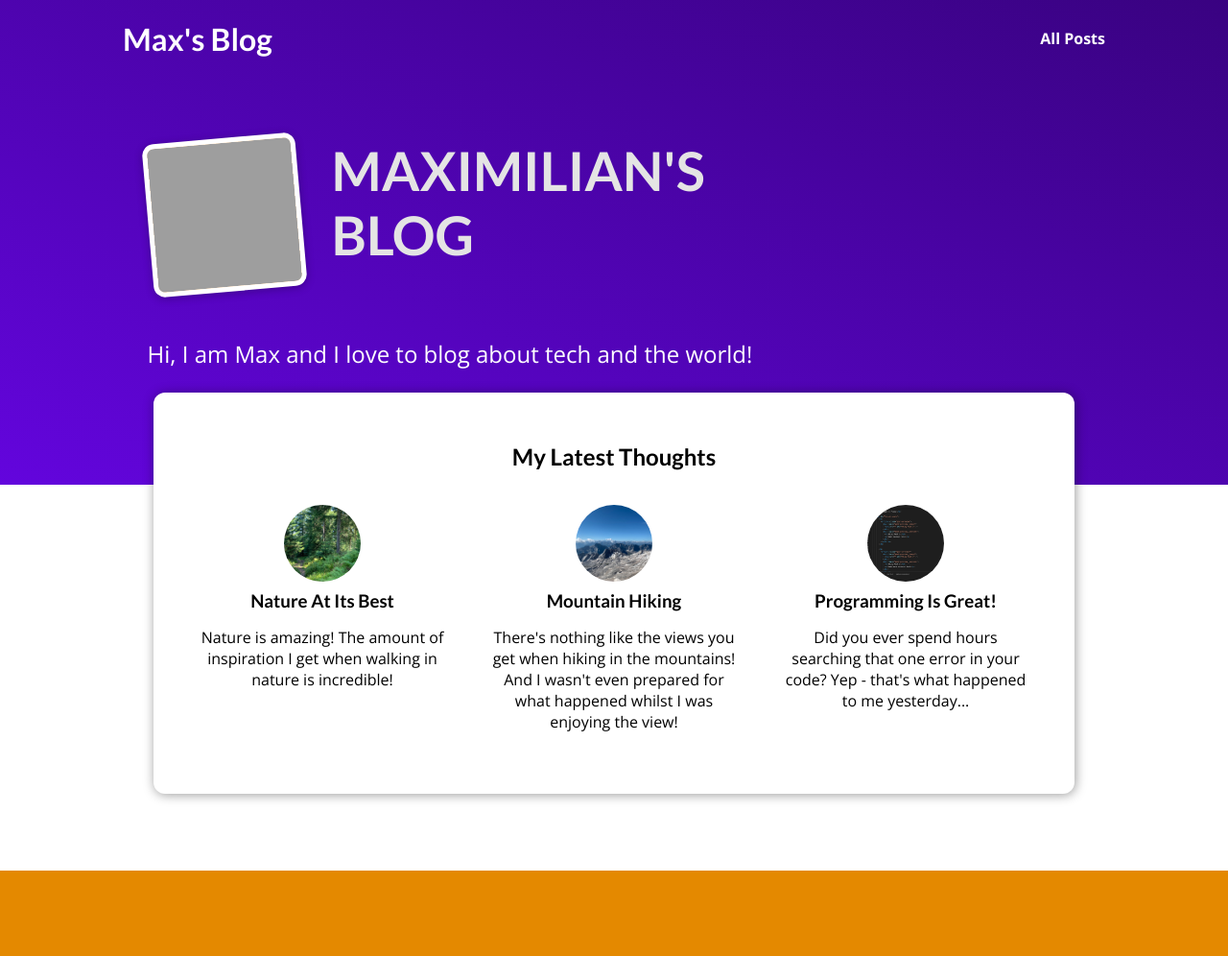
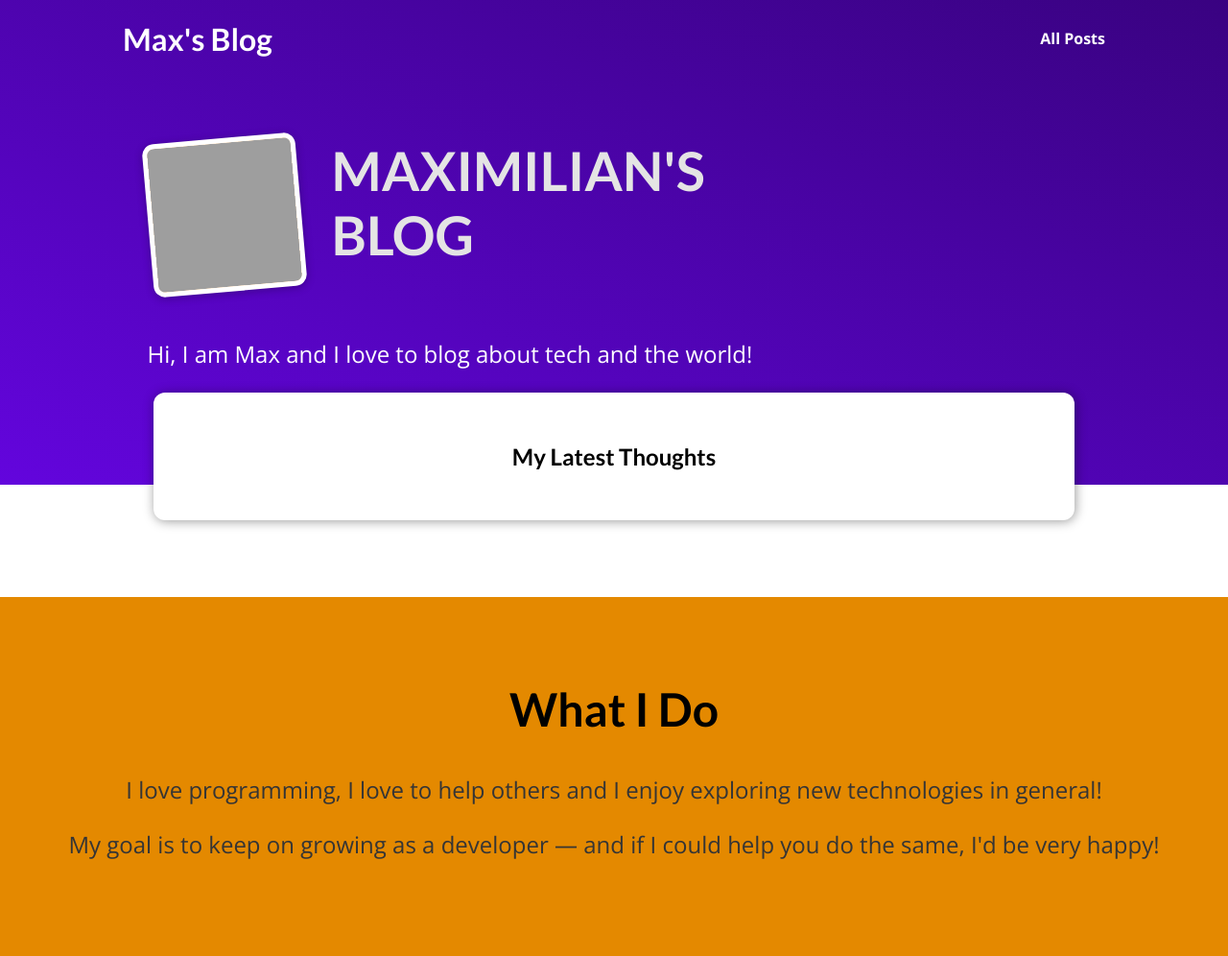
Before and after one commit to alessandro-marchino/python-django-the-practical-guide, a Django app: page / in a window 1280 px wide. Shown: the top 996 px of the page at 96% size. After the commit the page ends 895 px from the top, so only its background shows below. Run offline with Django 5.2, Linux system fonts and the light colour scheme; data that the repository does not hold is empty; grey boxes are pictures that could not be loaded.

Commit message:
Lesson 127

```diff
--- a/my_site/blog/templates/blog/includes/post.html
+++ b/my_site/blog/templates/blog/includes/post.html
@@ -2,7 +2,7 @@
 <li>
   <article class="post">
     <a href="{% url "post-detail-page" post.slug %}">
-      <img src="{% static "blog/images/"|add:post.image %}" alt="{{ post.title }}">
+      <img src="{% static "blog/images/"|add:post.image_name %}" alt="{{ post.title }}">
       <div class="post__content">
         <h3>{{ post.title }}</h3>
         <p>{{ post.excerpt }}</p>
--- a/my_site/blog/views.py
+++ b/my_site/blog/views.py
@@ -1,80 +1,16 @@
 from django.shortcuts import render
 from django.http import HttpResponse, HttpRequest
 from datetime import date
+from .models import Post
 
-all_posts = [
-  {
-    "slug": "hike-in-the-mountains",
-    "image": "mountains.jpg",
-    "author": "Maximilian",
-    "date": date(2021, 7, 21),
-    "title": "Mountain Hiking",
-    "excerpt": "There's nothing like the views you get when hiking in the mountains! And I wasn't even prepared for what happened whilst I was enjoying the view!",
-    "content": """
-      Lorem ipsum dolor sit amet consectetur adipisicing elit. Officiis nobis
-      aperiam est praesentium, quos iste consequuntur omnis exercitationem quam
-      velit labore vero culpa ad mollitia? Quis architecto ipsam nemo. Odio.
-
-      Lorem ipsum dolor sit amet consectetur adipisicing elit. Officiis nobis
-      aperiam est praesentium, quos iste consequuntur omnis exercitationem quam
-      velit labore vero culpa ad mollitia? Quis architecto ipsam nemo. Odio.
-
-      Lorem ipsum dolor sit amet consectetur adipisicing elit. Officiis nobis
-      aperiam est praesentium, quos iste consequuntur omnis exercitationem quam
-      velit labore vero culpa ad mollitia? Quis architecto ipsam nemo. Odio.
-    """
-  },
-  {
-    "slug": "programming-is-fun",
-    "image": "coding.jpg",
-    "author": "Maximilian",
-    "date": date(2022, 3, 10),
-    "title": "Programming Is Great!",
-    "excerpt": "Did you ever spend hours searching that one error in your code? Yep - that's what happened to me yesterday...",
-    "content": """
-      Lorem ipsum dolor sit amet consectetur adipisicing elit. Officiis nobis
-      aperiam est praesentium, quos iste consequuntur omnis exercitationem quam
-      velit labore vero culpa ad mollitia? Quis architecto ipsam nemo. Odio.
-
-      Lorem ipsum dolor sit amet consectetur adipisicing elit. Officiis nobis
-      aperiam est praesentium, quos iste consequuntur omnis exercitationem quam
-      velit labore vero culpa ad mollitia? Quis architecto ipsam nemo. Odio.
-
-      Lorem ipsum dolor sit amet consectetur adipisicing elit. Officiis nobis
-      aperiam est praesentium, quos iste consequuntur omnis exercitationem quam
-      velit labore vero culpa ad mollitia? Quis architecto ipsam nemo. Odio.
-    """
-  },
-  {
-    "slug": "into-the-woods",
-    "image": "woods.jpg",
-    "author": "Maximilian",
-    "date": date(2020, 8, 5),
-    "title": "Nature At Its Best",
-    "excerpt": "Nature is amazing! The amount of inspiration I get when walking in nature is incredible!",
-    "content": """
-      Lorem ipsum dolor sit amet consectetur adipisicing elit. Officiis nobis
-      aperiam est praesentium, quos iste consequuntur omnis exercitationem quam
-      velit labore vero culpa ad mollitia? Quis architecto ipsam nemo. Odio.
-
-      Lorem ipsum dolor sit amet consectetur adipisicing elit. Officiis nobis
-      aperiam est praesentium, quos iste consequuntur omnis exercitationem quam
-      velit labore vero culpa ad mollitia? Quis architecto ipsam nemo. Odio.
-
-      Lorem ipsum dolor sit amet consectetur adipisicing elit. Officiis nobis
-      aperiam est praesentium, quos iste consequuntur omnis exercitationem quam
-      velit labore vero culpa ad mollitia? Quis architecto ipsam nemo. Odio.
-    """
-  }
-]
+all_posts = []
 
 def get_date(post) -> date:
     return post['date']
 
 # Create your views here.
 def starting_page(request: HttpRequest) -> HttpResponse:
-  sorted_posts = sorted(all_posts, key=get_date)
-  latest_posts = sorted_posts[-3:]
+  latest_posts = Post.objects.all().order_by("-date")[:3]
   return render(request, 'blog/index.html', {
     "posts": latest_posts
   })
```
